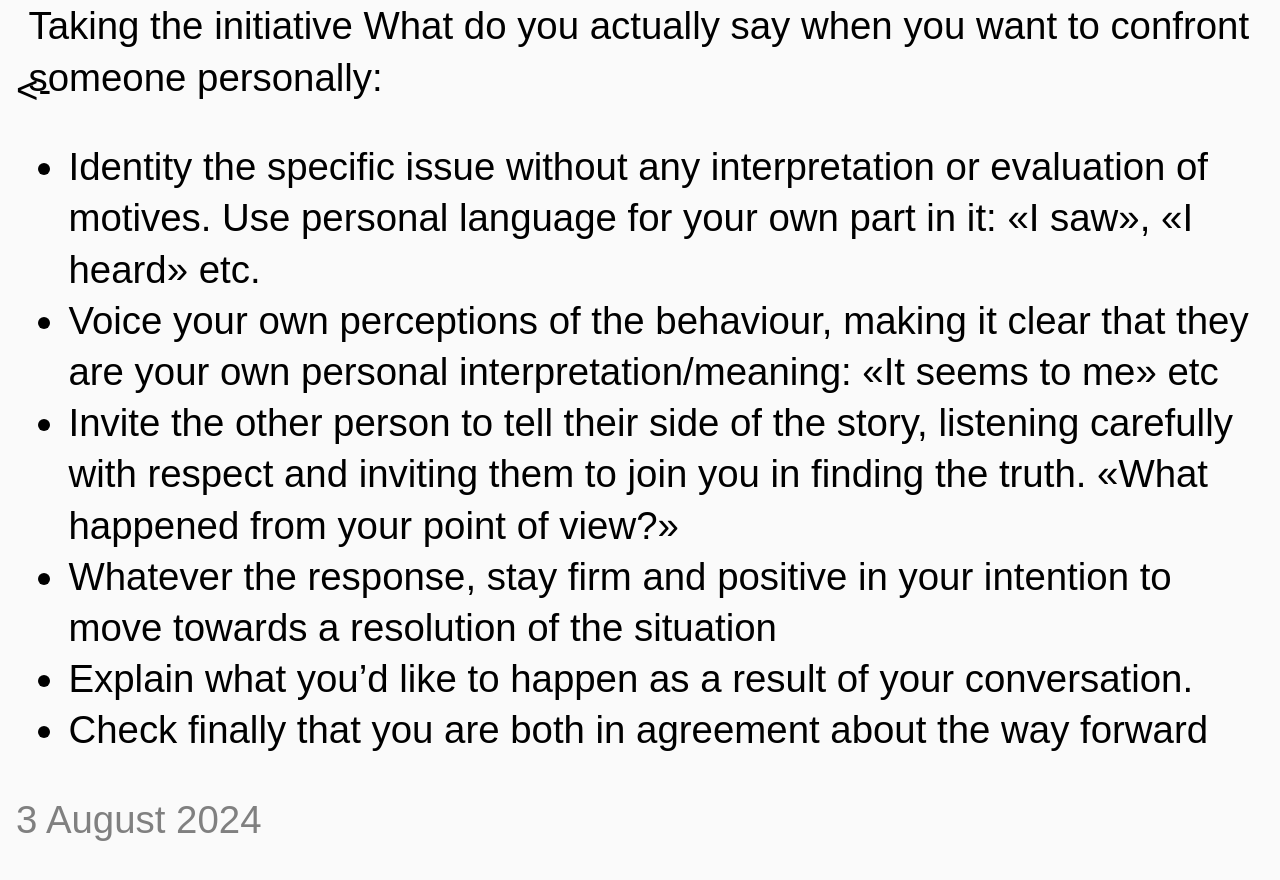
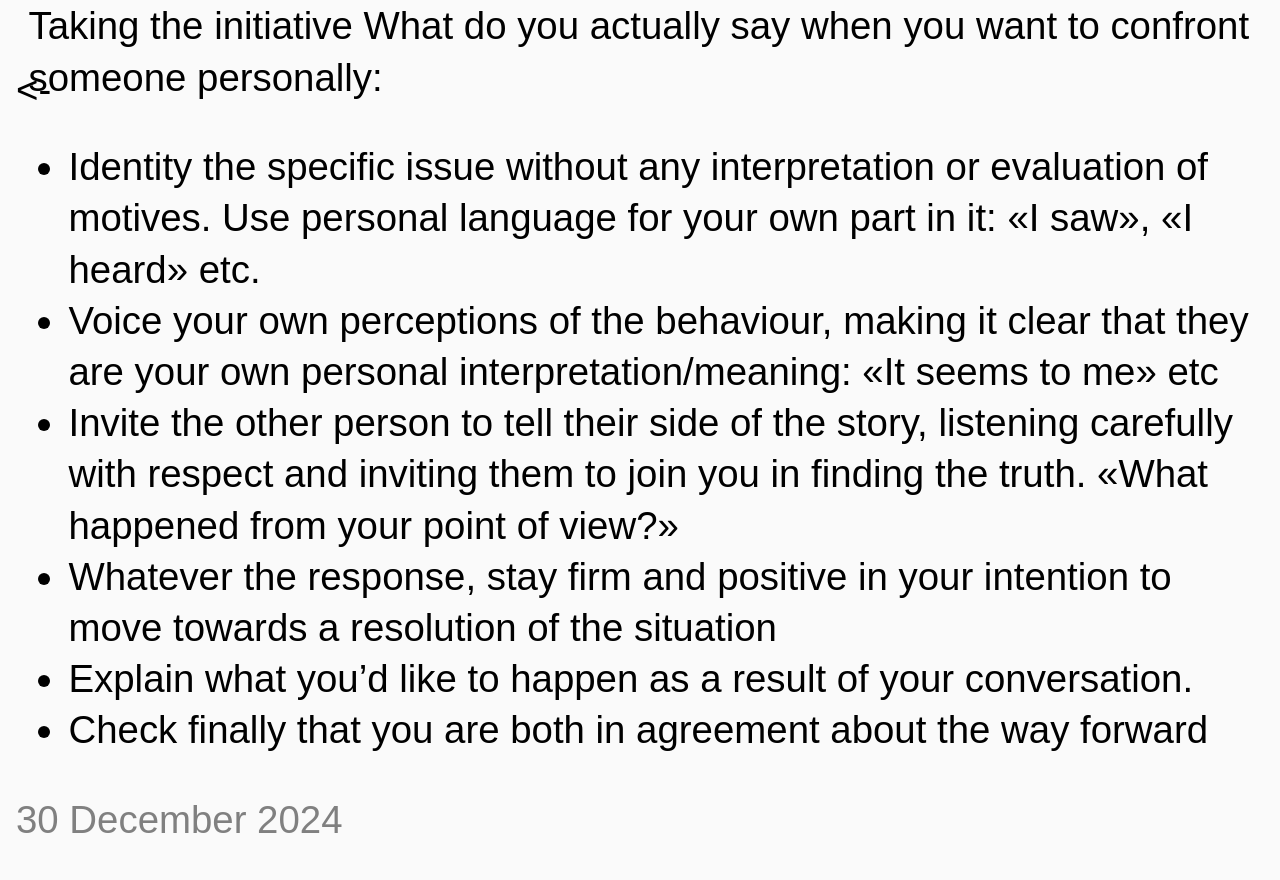
Before and after one commit to geravolobuev/geravolobuev, a Jekyll site: the page built from _posts/2024-12-30-the-art-of-conversation.md, in a window 1280 px wide and 900 px high, scrolled down 17222 px. Shown: the top 880 px of the window. Built offline with Jekyll 4.4.1, drawn with Linux system fonts in a browser that asks for light colours.

Commit message:
Update 2024-12-30-the-art-of-conversation.md

```diff
--- a/_posts/2024-12-30-the-art-of-conversation.md
+++ b/_posts/2024-12-30-the-art-of-conversation.md
@@ -1,7 +1,7 @@
 ---
 layout: post
 title: The Art of Сonversation by Catherine Blyth
-date: 2024-08-03 10:00:00 +0000
+date: 2024-12-30 10:00:00 +0000
 description: Book summary
 ---
 
```
